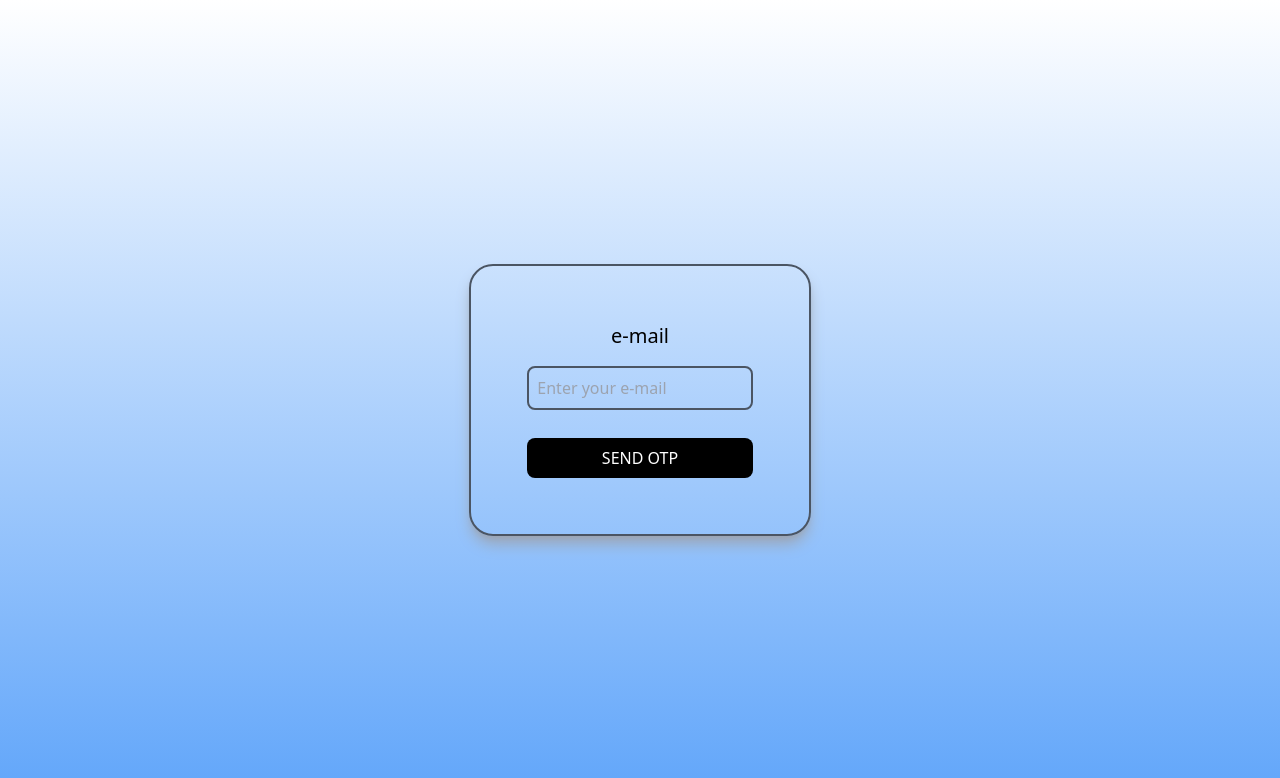
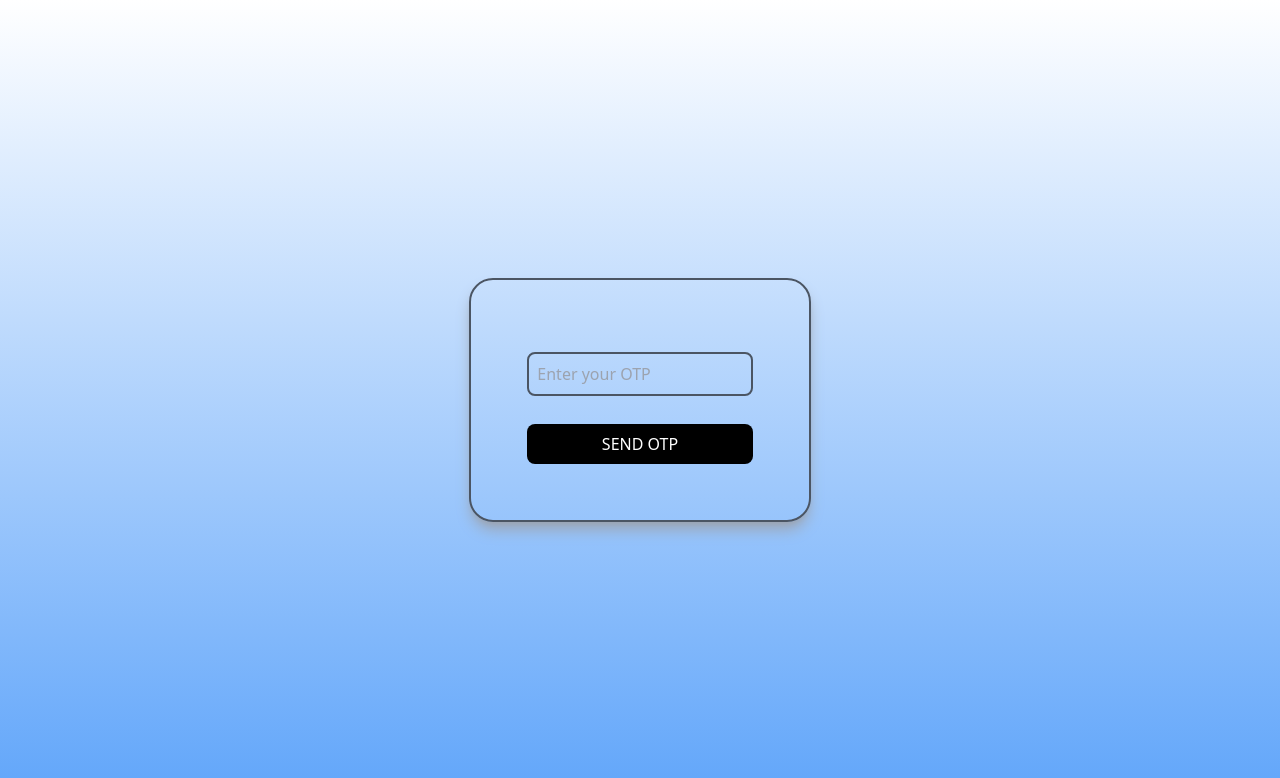
Before and after one commit to qsyedajmal/Resort-Application-Frontend, a React (Create React App) app: page /otpvalidation in a window 1280 px wide. Shown: the top 778 px of the page. Built offline with nearby package versions, Linux system fonts and the light colour scheme.

Commit message:
Installed react-icons

```diff
--- a/package.json
+++ b/package.json
@@ -10,6 +10,7 @@
     "formik": "^2.4.3",
     "react": "^18.2.0",
     "react-dom": "^18.2.0",
+    "react-icons": "^4.10.1",
     "react-router-dom": "^6.15.0",
     "react-scripts": "5.0.1",
     "web-vitals": "^2.1.4"
--- a/src/App.js
+++ b/src/App.js
@@ -1,10 +1,24 @@
 import './App.css';
 import Login from './components/otp/OTP';
+import OTPValidation from './components/otp/OTPValidation';
+import { BrowserRouter, Routes, Route } from "react-router-dom";
 
 function App() {
   return (
     <div>
-      <Login/>
+
+
+      <BrowserRouter>
+
+         <Routes>
+
+            <Route path='' element={<Login/>  }></Route>
+            <Route path='/otpvalidation' element={<OTPValidation/> }></Route>
+
+         </Routes>
+
+      </BrowserRouter>
+
     </div>
   );
 }
--- a/src/components/otp/OTP.jsx
+++ b/src/components/otp/OTP.jsx
@@ -2,12 +2,15 @@
  import { useFormik } from 'formik'
 import React, { useState } from 'react'
 import { generateOTP} from '../API/LoginApiService.js'
+import { useNavigate } from 'react-router'
 
 
 export default function Login
 () {
 
   const[exist,setExist] = useState(false)
+
+  const navigate =useNavigate()
 
   const formik = useFormik({
 
@@ -27,7 +30,8 @@ export default function Login
 
   const success = (response)=>{
     console.log(response.data)
-     setExist(false)
+    setExist(false)
+    navigate(`/otpvalidation/${response.data}`)
 
   }
 
--- /dev/null
+++ b/src/components/otp/OTPValidation.jsx
@@ -0,0 +1,37 @@
+import React from 'react'
+import { useFormik } from 'formik'
+import { useParams } from 'react-router'
+
+export default function OTPValidation() {
+
+    const formik = useFormik({
+
+        initialValues:{
+            otp:'',
+        },
+      })
+
+    const params = useParams()
+
+  return (
+    <div className='w-full h-screen bg-gradient-to-b from-white to-blue-400'>
+
+      <div className='max-w-screen-lg  2xl:max-w-screen-xl w-full h-full flex flex-col mx-auto justify-center items-center px-4 md:px-0'>
+
+      {/* onSubmit={formik.handleSubmit}  */}
+        <form className=' flex flex-col mx-auto w-full md:w-1/3 border-2 border-gray-600 shadow-lg shadow-gray-400 rounded-3xl p-14 justify-center '
+              method='POST'>
+
+             <label htmlFor="otp" className='text-center pb-4 text-xl'></label>
+             <input type="text" name="otp" id="otp" placeholder='Enter your OTP' className='p-2 border-2 border-gray-600 rounded-lg mb-2 bg-transparent' onChange={formik.handleChange} value={formik.values.otp}/>
+
+
+             <button type='submit' className='bg-black text-white p-2 mt-5 rounded-lg'>SEND OTP</button>
+
+        </form>
+
+      </div>
+
+    </div>
+  )
+}
```
Also changed, not shown: 1 other file (tests, documents, lock files or other folders).
